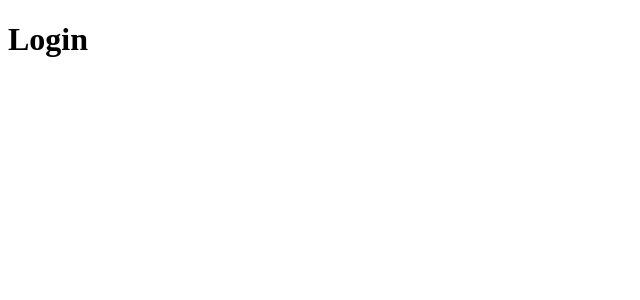
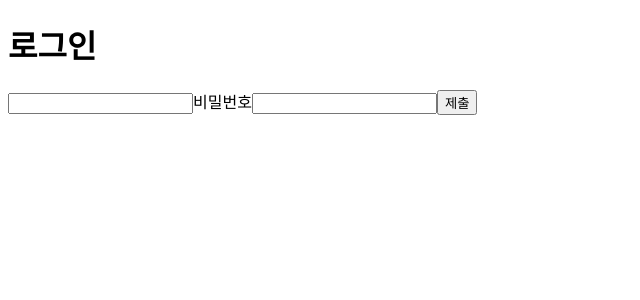
Before and after one commit to unsnruu/todo-list, a React (Create React App) app: page / in a window 1280 px wide. Shown: the top 300 px of the page, without its empty margins (0-640 px from the left). Built offline with nearby package versions, Linux system fonts and the light colour scheme.

Commit message:
✅ UI 관련 테스트 통과 (#5)

```diff
--- a/src/routes/auth/Login.tsx
+++ b/src/routes/auth/Login.tsx
@@ -1,9 +1,18 @@
 import * as React from "react";
+import { Form } from "react-router-dom";
 
 function Login() {
   return (
     <div>
-      <h1>Login</h1>
+      <h1>로그인</h1>
+      <Form method="post" aria-label="로그인">
+        <input type="text" />
+        <label>
+          비밀번호
+          <input type="password" />
+        </label>
+        <button>제출</button>
+      </Form>
     </div>
   );
 }
```
